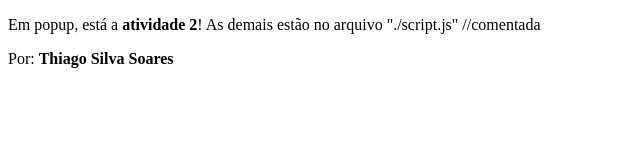
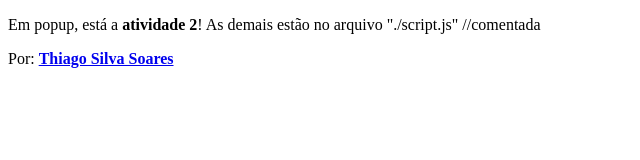
Before and after one commit to tsoares-dev/Desafios-Javascript, a plain HTML site: page index.html in a window 1280 px wide. Shown: the whole page, without its empty margins (0-640 px from the left). Drawn offline with Linux system fonts and the light colour scheme.

Commit message:
update link social media

```diff
--- a/index.html
+++ b/index.html
@@ -9,7 +9,7 @@
 </head>
 <body>
   <p>Em popup, está a <strong>atividade 2</strong>! As demais estão no arquivo "./script.js" //comentada</p>
-  <p>Por: <strong> Thiago Silva Soares </strong></p>
+  <p>Por: <strong> <a href="https://www.linkedin.com/in/thiago-ssoares/">Thiago Silva Soares</a> </strong></p>
   <script src="./script.js"></script>
 </body>
 </html>
```
